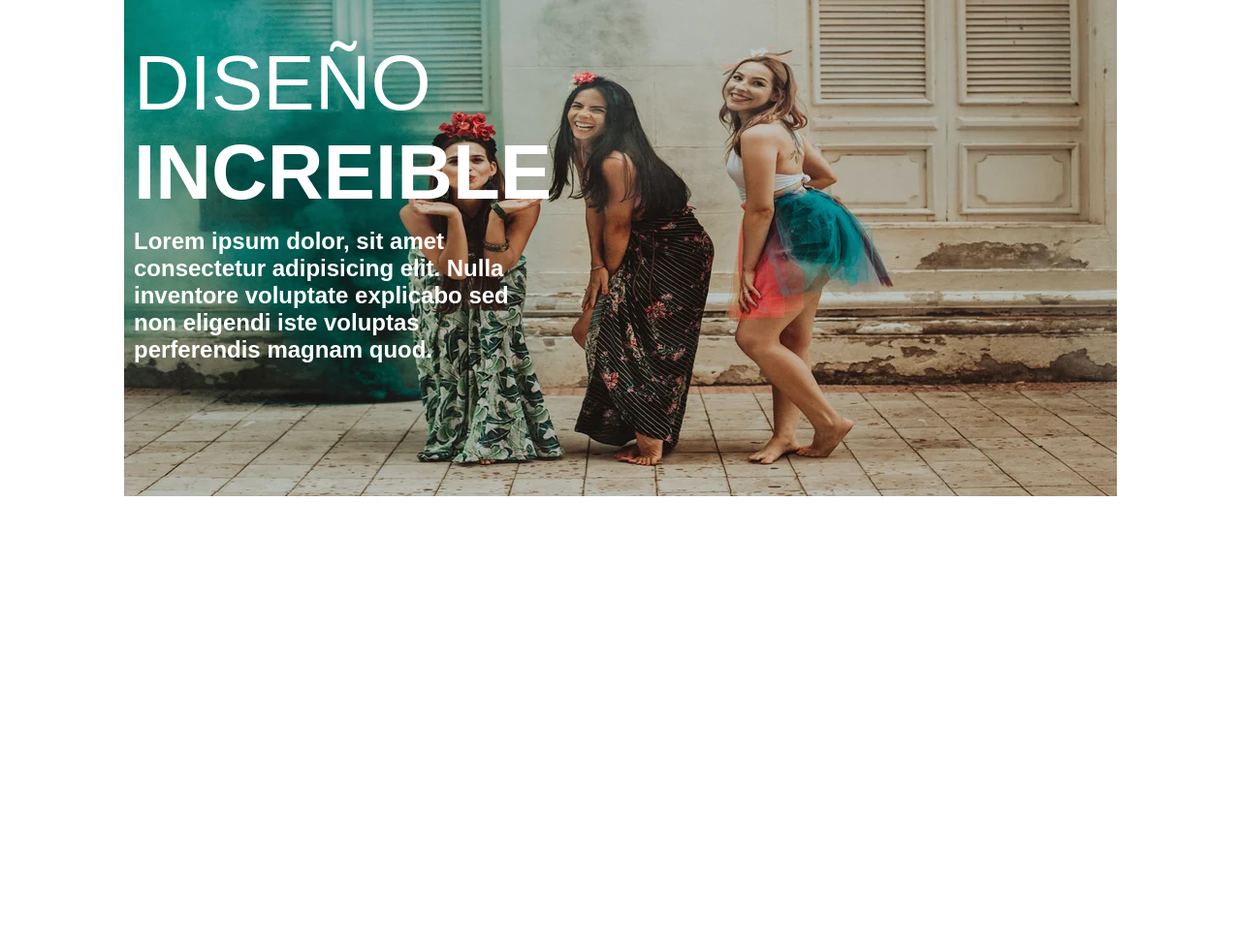
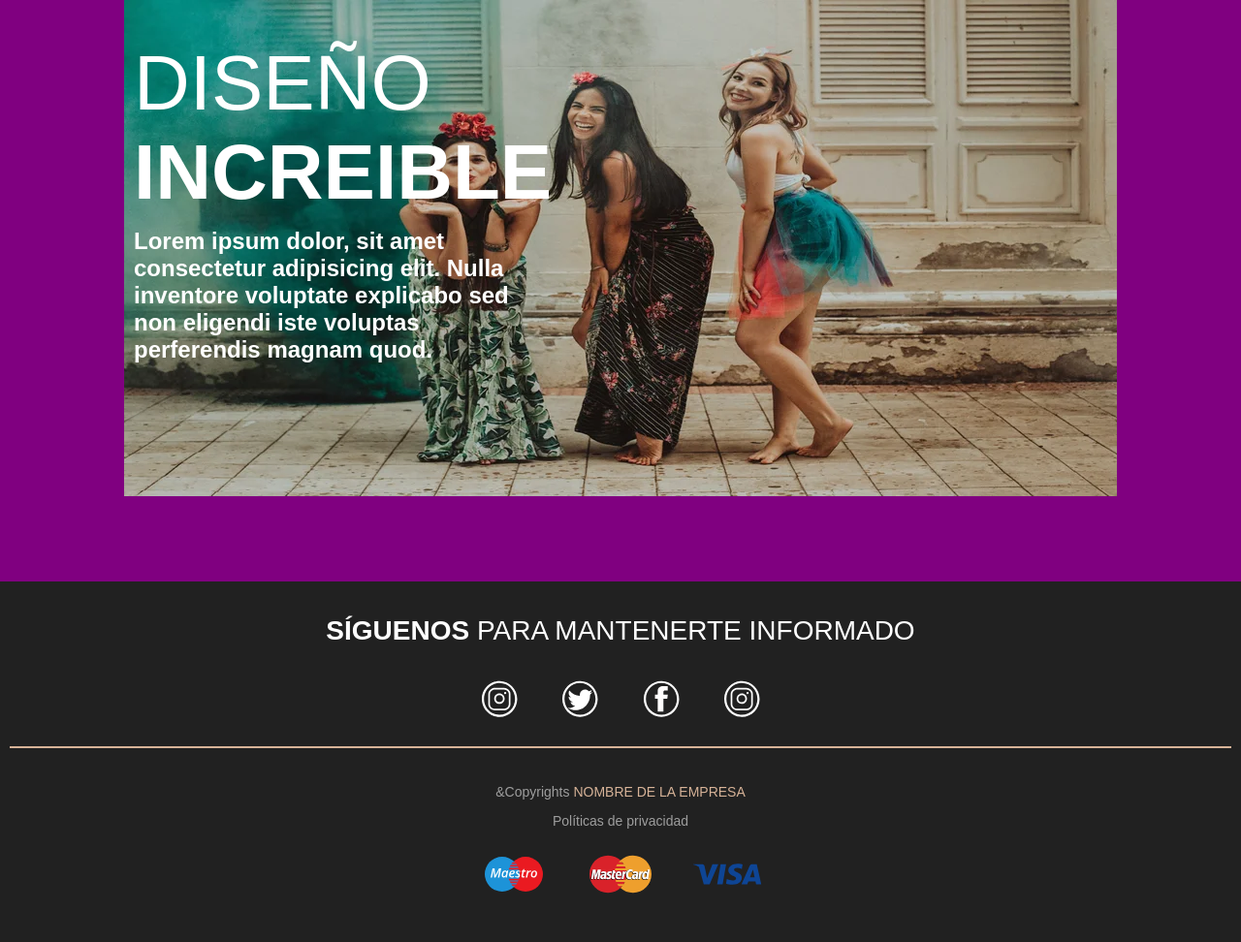
Before and after one commit to ronaldrrca/web-model-2, a PHP site: page /inicio.php in a window 1280 px wide. Shown: the part 70-1042 px from the top of the page at 97% size. Before the commit the page ends 582 px from the top, so only its background shows below. Run offline with PHP 8.4, Linux system fonts and the light colour scheme.

Commit message:
Agregando el footer

```diff
--- a/414p.css
+++ b/414p.css
@@ -47,11 +47,26 @@ nav{
 }
 
 main{
+    grid-area: main;
     display: flex;
     flex-direction: column;
     align-items: center;
-    justify-content: center;
+    justify-content: flex-start;
     margin-top: 7rem;
+    min-height: 60rem;
+    background-color: purple;
+}
+
+footer{
+    grid-area: footer;
+    display: flex;
+    flex-direction: column;
+    align-items: center;
+    justify-content: flex-start;
+    background-color: var(--light-black);
+    padding: 3rem 1rem;
+    text-align: center;
+    color: #9e9e9e;
 }
 
 /*header  styles*/
@@ -183,3 +198,49 @@ main{
     font-size: 1.6rem;
     color: #ffffff;
 }
+
+
+
+/*Footer styles*/
+#siguenos_footer{
+    margin-bottom: 3rem;
+    font-size: 2.8rem;
+    color: #ffffff;
+    line-height: 4.2rem;
+    text-align: center;
+}
+
+#socialMedia_icons, #cards_icons{
+    width: 30rem;
+    display: flex;
+    justify-content: space-between;
+    margin-bottom: 3rem;
+}
+
+#cards_icons{
+    margin-bottom: 0;
+}
+
+#socialMedia_icons img{
+    width: 5rem;
+    cursor: pointer;
+}
+
+#cards_icons img{
+    width: 8rem;
+}
+
+#hr_footer{
+    width: 100%;
+    margin-bottom: 3rem;
+    border: 1px solid var(--dark-beige);
+}
+
+#footer_text{
+    font-size: 1.4rem;
+    line-height: 3rem;
+}
+
+#darkBeige_color{
+    color: var(--dark-beige);
+}
--- /dev/null
+++ b/footer.php
@@ -0,0 +1,28 @@
+<!DOCTYPE html>
+<html lang="es">
+<head>
+    <meta charset="UTF-8">
+    <meta http-equiv="X-UA-Compatible" content="IE=edge">
+    <meta name="viewport" content="width=device-width, initial-scale=1.0">
+    <title>Document</title>
+</head>
+<body>
+    <p id="siguenos_footer"><b>SÍGUENOS </b>PARA MANTENERTE INFORMADO</p>
+    <div id="socialMedia_icons">
+        <img src="assets/icons/instagram_icon_40p.svg" alt="icono de instagram">
+        <img src="assets/icons/twitter_icon_40p.svg" alt="icono se twitter">
+        <img src="assets/icons/facebook_icon_40p.svg" alt="icono de facebook">
+        <img src="assets/icons/instagram_icon_40p.svg" alt="icono de instagram">
+    </div>
+    <hr id="hr_footer">
+    <div id="footer_text">
+        <p>&Copyrights <span id="darkBeige_color">NOMBRE DE LA EMPRESA</span></p>
+        <P>Políticas de privacidad</P>
+    </div>
+    <div id="cards_icons">
+        <img src="assets/icons/maestro.svg">
+        <img src="assets/icons/mastercard.svg">
+        <img src="assets/icons/visa.svg">
+    </div>
+</body>
+</html>
--- a/inicio.php
+++ b/inicio.php
@@ -30,7 +30,7 @@
             </figure>
     </main>
     <footer>
-
+            <?php include 'footer.php' ?>
     </footer>
     <script src="header.js"></script>
 </body>
```
Also changed, not shown: assets/icons/facebook_icon_40p.svg (added), assets/icons/instagram_icon_40p.svg (added), assets/icons/linkedin_icon_40p.svg (added), assets/icons/maestro.svg (added), assets/icons/mastercard.svg (added), assets/icons/twitter_icon_40p.svg (added), assets/icons/visa.svg (added).
